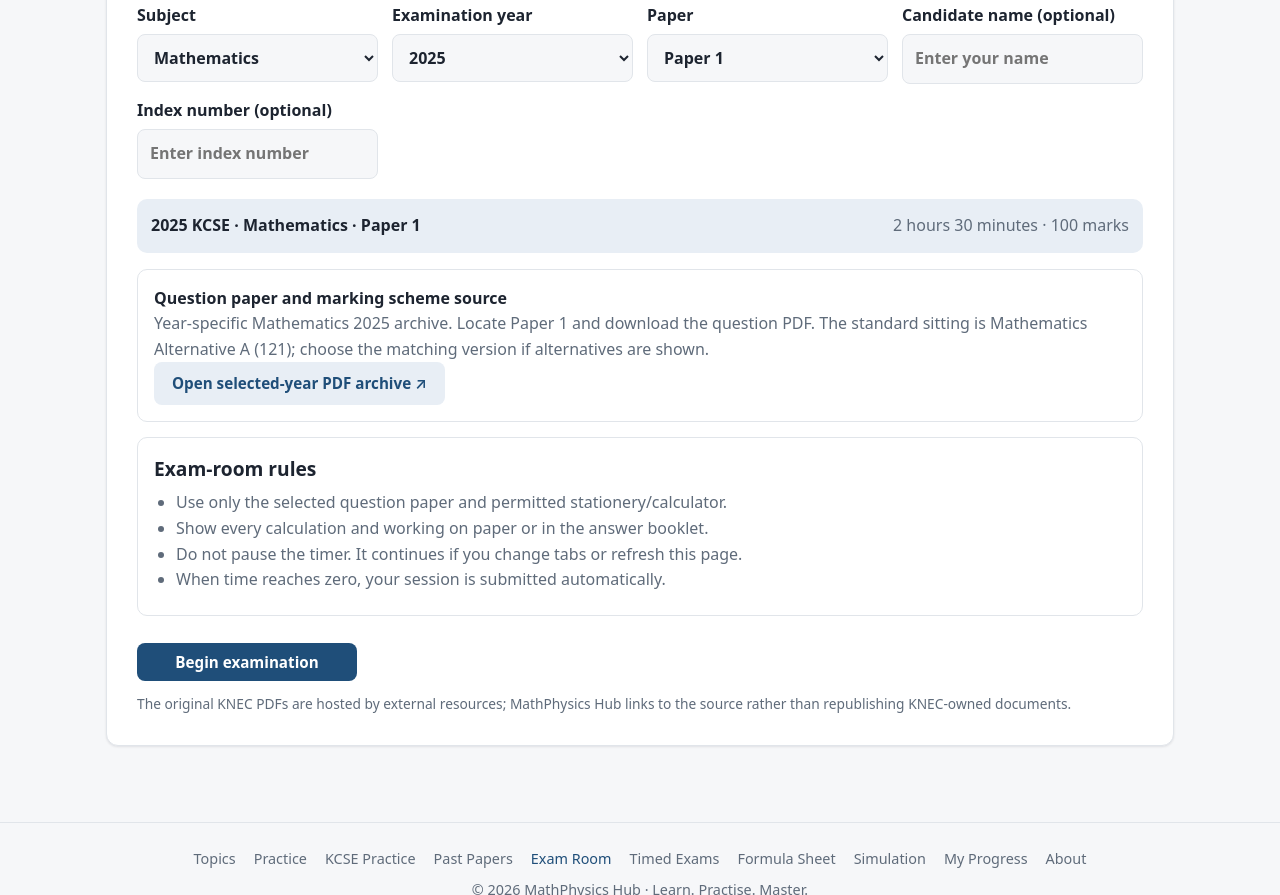
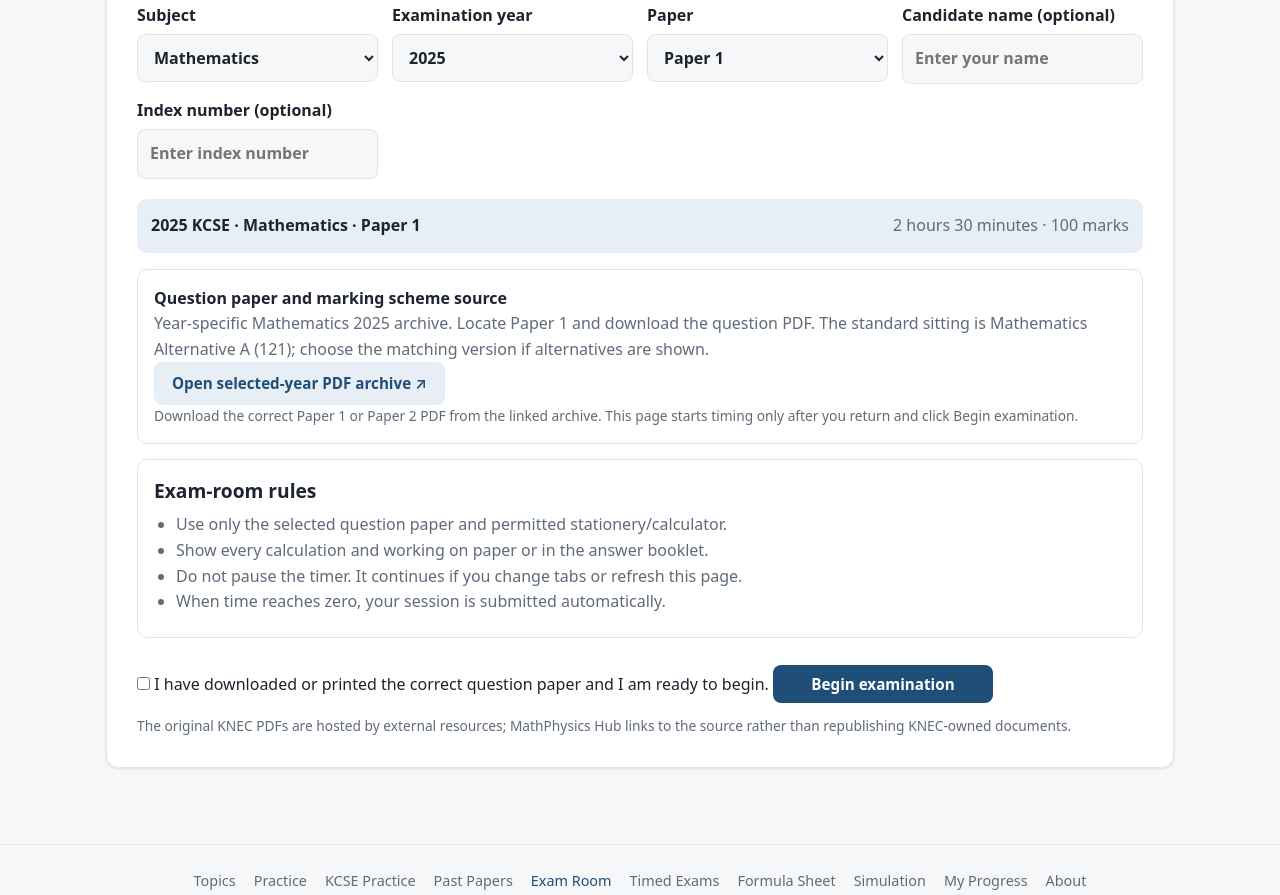
Before and after one commit to kennedykarema3-boop/mathphysics-site, a plain HTML site: page exam-room.html in a window 1280 px wide. Shown: the part 409-1304 px from the top of the page. Drawn offline with Linux system fonts and the light colour scheme.

Commit message:
Require students to prepare the question paper before starting timer

```diff
--- a/exam-room.html
+++ b/exam-room.html
@@ -49,6 +49,7 @@
       <b>Question paper and marking scheme source</b>
       <p id="source-help">Select the subject, year and paper. The source page lists available PDFs for that year.</p>
       <a class="btn btn-light" id="open-question-source" href="#" target="_blank" rel="noopener noreferrer">Open selected-year PDF archive ↗</a>
+      <p class="muted small">Download the correct Paper 1 or Paper 2 PDF from the linked archive. This page starts timing only after you return and click Begin examination.</p>
     </div>
     <div class="exam-rules">
       <h2>Exam-room rules</h2>
@@ -59,7 +60,8 @@
         <li>When time reaches zero, your session is submitted automatically.</li>
       </ul>
     </div>
-    <button class="btn exam-begin-btn" id="begin-exam">Begin examination</button>
+    <label class="exam-ready-check"><input id="paper-ready" type="checkbox"> I have downloaded or printed the correct question paper and I am ready to begin.</label>
+    <button class="btn exam-begin-btn" id="begin-exam" disabled>Begin examination</button>
     <p class="muted small">The original KNEC PDFs are hosted by external resources; MathPhysics Hub links to the source rather than republishing KNEC-owned documents.</p>
   </section>
 
```
